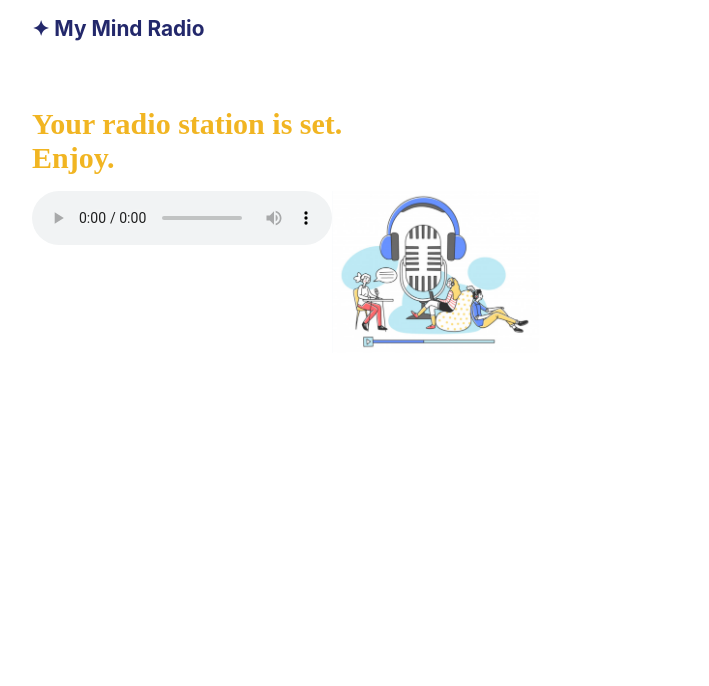
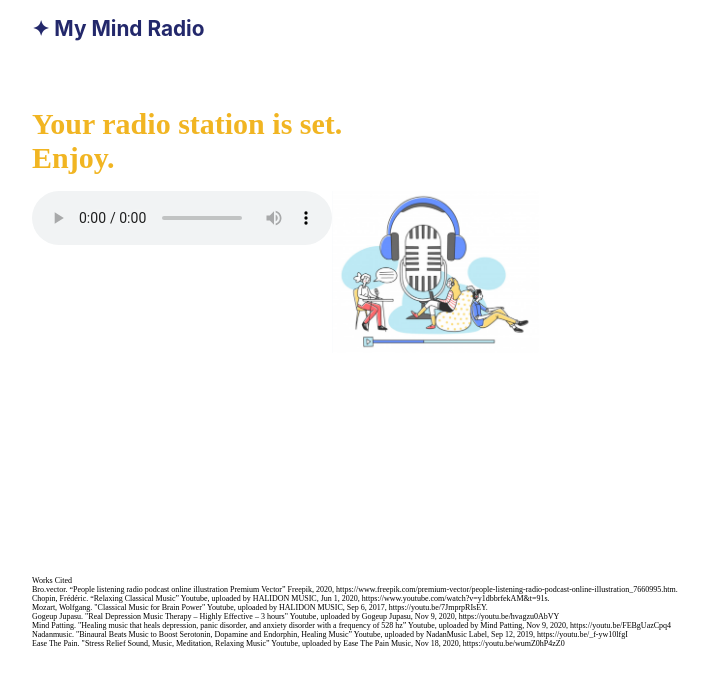
Before and after one commit to hak004/mymindradio, a React (Create React App) app: page /mymindradio/step-two in a window 1280 px wide. Shown: the top 686 px of the page, without its empty margins (153-862 px from the left). Built offline with nearby package versions, Linux system fonts and the light colour scheme.

Commit message:
Citation

```diff
--- a/src/Views/StepTwo.js
+++ b/src/Views/StepTwo.js
@@ -86,8 +86,29 @@ class StepTwo extends Component{
                           <div>
                             <img width = '30%' src={`${process.env.PUBLIC_URL}/radio.png`}></img>
                           </div>
+
                         </div>
                       </div>
+                      <div style={{
+                        fontSize:'8px',
+                        fontWeight: 'lighter',
+                        fontWeight: 'normal',
+                        color: 'black',
+                        paddingLeft:79,
+                        paddingTop:200,
+                        paddingBottom:50,
+                        fontFamily: 'Times New Roman',
+                        display:'flex',
+                        direction:'row',
+
+                      }}>
+                      Works Cited<br/>Bro.vector. “People listening radio podcast online illustration Premium Vector” Freepik, 2020, https://www.freepik.com/premium-vector/people-listening-radio-podcast-online-illustration_7660995.htm.<br/>Chopin, Frédéric. “Relaxing Classical Music” Youtube, uploaded by HALIDON MUSIC, Jun 1, 2020, https://www.youtube.com/watch?v=y1dbbrfekAM&t=91s. <br/>
+Mozart, Wolfgang. "Classical Music for Brain Power" Youtube, uploaded by HALIDON MUSIC, Sep 6, 2017, https://youtu.be/7JmprpRIsEY.<br/>
+Gogeup Jupasu. "Real Depression Music Therapy – Highly Effective – 3 hours" Youtube, uploaded by Gogeup Jupasu, Nov 9, 2020, https://youtu.be/hvagzu0AbVY <br/>
+Mind Patting. "Healing music that heals depression, panic disorder, and anxiety disorder with a frequency of 528 hz” Youtube, uploaded by Mind Patting, Nov 9, 2020, https://youtu.be/FEBgUazCpq4 <br/>
+Nadanmusic. "Binaural Beats Music to Boost Serotonin, Dopamine and Endorphin, Healing Music” Youtube, uploaded by NadanMusic Label, Sep 12, 2019, https://youtu.be/_f-yw10lfgI <br/>
+Ease The Pain. "Stress Relief Sound, Music, Meditation, Relaxing Music” Youtube, uploaded by Ease The Pain Music, Nov 18, 2020, https://youtu.be/wumZ0hP4zZ0
+                          </div>
                     </div>
 
 
```
